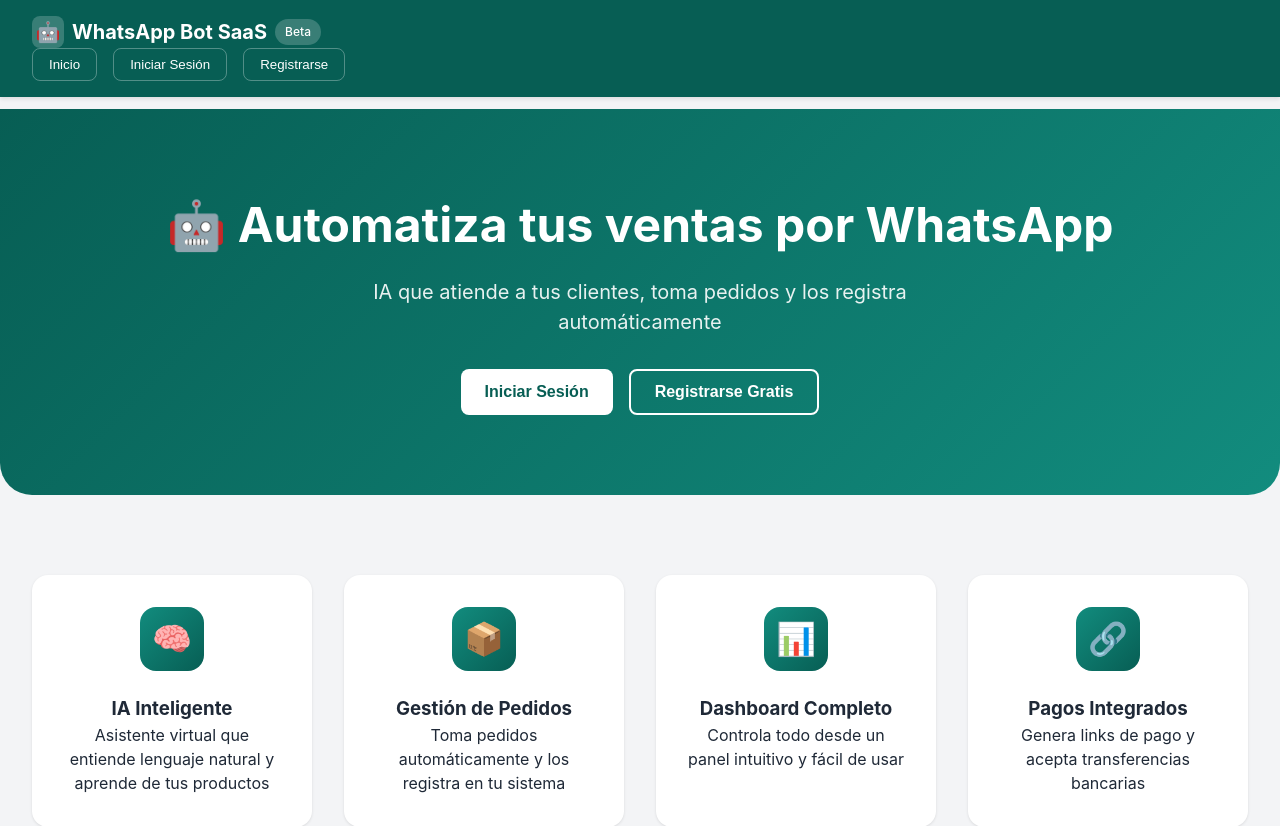
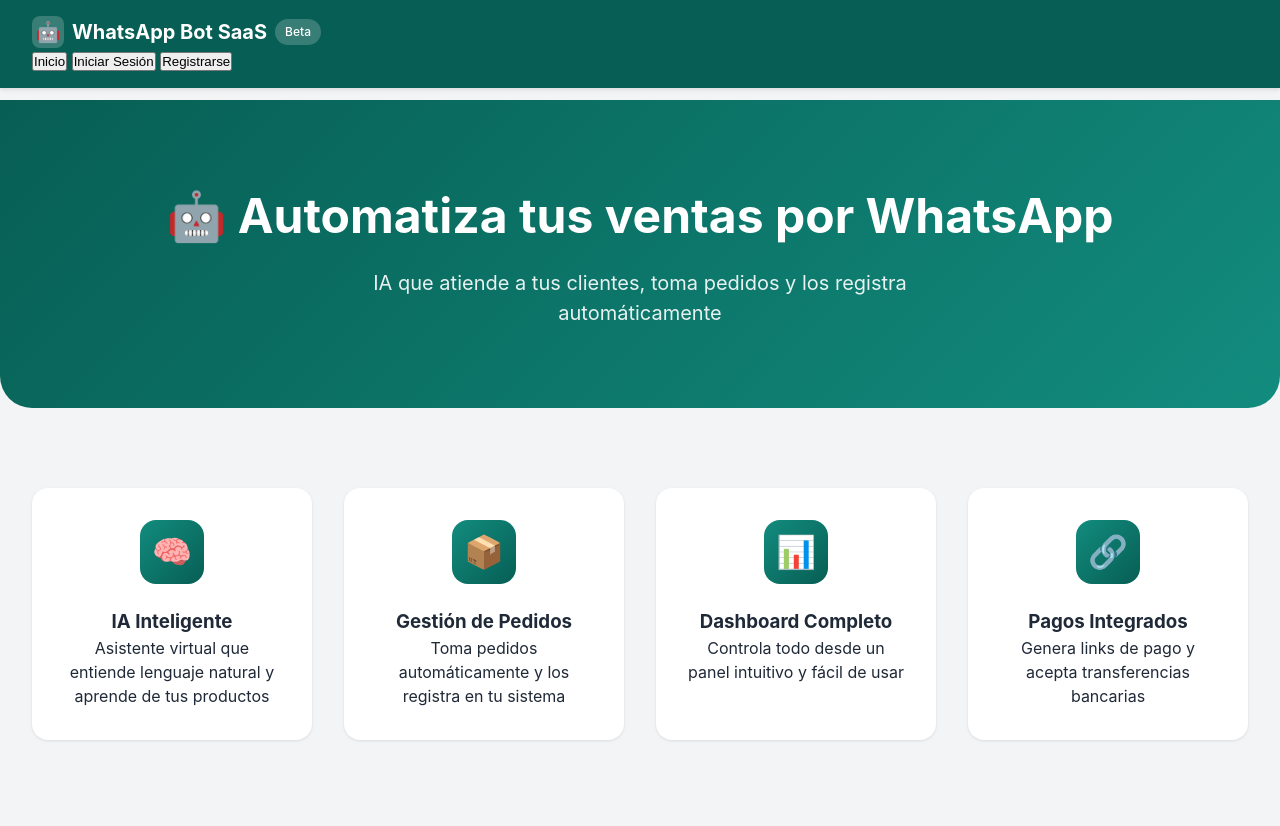
Before and after one commit to andresreyescali/whatsapp-mvp, a Flask app: page / in a window 1280 px wide. Shown: the top 826 px of the page. Run offline with Flask 3, Linux system fonts and the light colour scheme.

Commit message:
Update: New version using html 5

```diff
--- a/web/templates/base.html
+++ b/web/templates/base.html
@@ -30,8 +30,8 @@
                 {% else %}
                 <div class="nav-buttons">
                     <button class="nav-btn" onclick="window.location.href='/'">Inicio</button>
-                    <button class="nav-btn" onclick="scrollToAuth('login')">Iniciar Sesión</button>
-                    <button class="nav-btn" onclick="scrollToAuth('register')">Registrarse</button>
+                    <button class="nav-btn" onclick="irAFormulario('login')">Iniciar Sesión</button>
+                    <button class="nav-btn" onclick="irAFormulario('register')">Registrarse</button>
                 </div>
                 {% endif %}
             </div>
@@ -87,21 +87,41 @@
             }
         }
 
-        function scrollToAuth(tipo) {
-            // Esta función se define en index.html cuando existe
-            if (typeof window.scrollToAuthGlobal === 'function') {
-                window.scrollToAuthGlobal(tipo);
+        function irAFormulario(tipo) {
+            // Si estamos en landing page, hacer scroll al formulario
+            if (window.location.pathname === '/') {
+                if (typeof window.scrollToAuthForm === 'function') {
+                    window.scrollToAuthForm(tipo);
+                } else {
+                    // Si la función no está disponible, recargar y luego ir
+                    window.location.href = '/#' + tipo;
+                }
             } else {
-                // Si no está en landing page, ir a home
-                window.location.href = '/';
+                // Si no estamos en landing page, ir a ella
+                window.location.href = '/#' + tipo;
             }
+        }
+
+        // Al cargar la página, si hay un hash, scrollear al formulario
+        if (window.location.hash === '#login') {
+            setTimeout(function() {
+                if (typeof window.scrollToAuthForm === 'function') {
+                    window.scrollToAuthForm('login');
+                }
+            }, 500);
+        } else if (window.location.hash === '#register') {
+            setTimeout(function() {
+                if (typeof window.scrollToAuthForm === 'function') {
+                    window.scrollToAuthForm('register');
+                }
+            }, 500);
         }
 
         window.showLoader = showLoader;
         window.hideLoader = hideLoader;
         window.showAlert = showAlert;
         window.cerrarSesion = cerrarSesion;
-        window.scrollToAuth = scrollToAuth;
+        window.irAFormulario = irAFormulario;
     </script>
     {% block extra_js %}{% endblock %}
 </body>
--- a/web/templates/index.html
+++ b/web/templates/index.html
@@ -12,14 +12,16 @@
         border-radius: 0 0 2rem 2rem;
         margin-bottom: 2rem;
     }
-    .hero h1 { font-size: 3rem; margin-bottom: 1rem; color: white; }
-    .hero p { font-size: 1.25rem; max-width: 600px; margin: 0 auto; opacity: 0.9; }
-    .hero-buttons {
-        display: flex;
-        gap: 1rem;
-        justify-content: center;
-        margin-top: 2rem;
-        flex-wrap: wrap;
+    .hero h1 {
+        font-size: 3rem;
+        margin-bottom: 1rem;
+        color: white;
+    }
+    .hero p {
+        font-size: 1.25rem;
+        max-width: 600px;
+        margin: 0 auto;
+        opacity: 0.9;
     }
     .features-grid {
         display: grid;
@@ -95,54 +97,6 @@
         margin-top: 0.25rem;
         display: block;
     }
-    .nav-buttons {
-        display: flex;
-        gap: 1rem;
-        align-items: center;
-    }
-    .nav-btn {
-        background: transparent;
-        border: 1px solid rgba(255,255,255,0.3);
-        color: white;
-        padding: 0.5rem 1rem;
-        border-radius: 0.5rem;
-        cursor: pointer;
-        transition: all 0.2s;
-    }
-    .nav-btn:hover {
-        background: rgba(255,255,255,0.1);
-        border-color: white;
-    }
-    .btn-hero-primary {
-        background: white;
-        color: #075E54;
-        border: none;
-        padding: 0.75rem 1.5rem;
-        font-size: 1rem;
-        font-weight: 600;
-        border-radius: 0.5rem;
-        cursor: pointer;
-        transition: all 0.2s;
-    }
-    .btn-hero-primary:hover {
-        transform: translateY(-2px);
-        box-shadow: 0 4px 12px rgba(0,0,0,0.2);
-    }
-    .btn-hero-secondary {
-        background: transparent;
-        border: 2px solid white;
-        color: white;
-        padding: 0.75rem 1.5rem;
-        font-size: 1rem;
-        font-weight: 600;
-        border-radius: 0.5rem;
-        cursor: pointer;
-        transition: all 0.2s;
-    }
-    .btn-hero-secondary:hover {
-        background: rgba(255,255,255,0.1);
-        transform: translateY(-2px);
-    }
 </style>
 {% endblock %}
 
@@ -152,10 +106,6 @@
 <div class="hero">
     <h1>🤖 Automatiza tus ventas por WhatsApp</h1>
     <p>IA que atiende a tus clientes, toma pedidos y los registra automáticamente</p>
-    <div class="hero-buttons">
-        <button class="btn-hero-primary" onclick="scrollToAuth('login')">Iniciar Sesión</button>
-        <button class="btn-hero-secondary" onclick="scrollToAuth('register')">Registrarse Gratis</button>
-    </div>
 </div>
 
 <div class="features-grid">
@@ -240,11 +190,11 @@
 </div>
 
 <script>
-    function scrollToAuth(tipo) {
+    // Función global para que la navbar pueda llamarla
+    window.scrollToAuthForm = function(tipo) {
         const authSection = document.getElementById('auth-section');
+        if (authSection) {
             authSection.scrollIntoView({ behavior: 'smooth', block: 'start' });
-
-        // Pequeño delay para asegurar que el scroll termine antes de cambiar el formulario
             setTimeout(function() {
                 if (tipo === 'login') {
                     mostrarFormulario('login');
@@ -262,6 +212,7 @@
                 }
             }, 500);
         }
+    };
 
     function mostrarFormulario(tipo) {
         const loginForm = document.getElementById('loginForm');
@@ -290,17 +241,13 @@
     // Formatear teléfono (agregar +57 si es necesario)
     function formatearTelefono(telefono) {
         if (!telefono) return '';
-        // Limpiar caracteres no numéricos
         let limpio = telefono.replace(/[^0-9]/g, '');
-        // Si tiene 10 dígitos y empieza con 3, agregar +57
         if (limpio.length === 10 && limpio.startsWith('3')) {
             return '+57' + limpio;
         }
-        // Si ya tiene código de país 57 pero sin +
         if (limpio.length === 12 && limpio.startsWith('57')) {
             return '+' + limpio;
         }
-        // Si ya tiene + al inicio
         if (telefono.startsWith('+')) {
             return telefono;
         }
@@ -340,18 +287,15 @@
     document.getElementById('formRegister').addEventListener('submit', async (e) => {
         e.preventDefault();
 
-        // Limpiar errores previos
         document.getElementById('emailError').innerText = '';
         document.getElementById('passwordError').innerText = '';
 
-        // Validar email
         const email = document.getElementById('registerEmail').value;
         if (!validarEmail(email)) {
-            document.getElementById('emailError').innerText = 'Ingresa un correo electrónico válido (ej: nombre@dominio.com)';
+            document.getElementById('emailError').innerText = 'Ingresa un correo electrónico válido';
             return;
         }
 
-        // Validar contraseñas
         const password = document.getElementById('registerPassword').value;
         const confirmPassword = document.getElementById('registerConfirmPassword').value;
 
@@ -365,7 +309,6 @@
             return;
         }
 
-        // Formatear teléfono
         let telefono = document.getElementById('registerTelefono').value;
         telefono = formatearTelefono(telefono);
 
@@ -386,11 +329,10 @@
             const result = await response.json();
 
             if (result.success) {
-                showAlert('✅ Cuenta creada exitosamente. Ahora puedes iniciar sesión.', 'success');
+                showAlert('✅ Cuenta creada exitosamente', 'success');
                 mostrarFormulario('login');
                 document.getElementById('formRegister').reset();
                 document.getElementById('loginEmail').value = email;
-                // Scroll al formulario de login
                 document.getElementById('auth-section').scrollIntoView({ behavior: 'smooth', block: 'start' });
             } else {
                 showAlert(result.error || 'Error al registrarse', 'error');
@@ -402,7 +344,6 @@
         }
     });
 
-    window.scrollToAuth = scrollToAuth;
     window.mostrarFormulario = mostrarFormulario;
 </script>
 {% endblock %}
```
Lines whose indentation alone changed are shown as unchanged.
